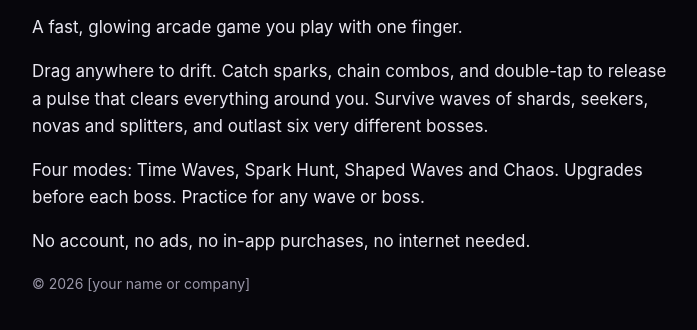
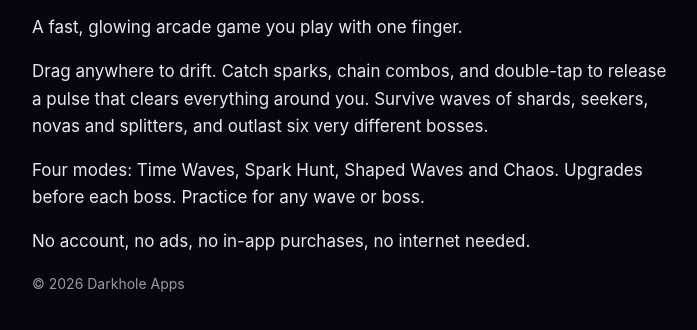
Before and after one commit to proddeandres-max/driftlight-site, a plain HTML site: page index.html in a window 1280 px wide. Shown: the part 118-448 px from the top of the page, without its empty margins (288-985 px from the left). Drawn offline with Linux system fonts and the light colour scheme.

Commit message:
Copyright fixed

```diff
--- a/index.html
+++ b/index.html
@@ -40,7 +40,7 @@
       Practice for any wave or boss.
     </p>
     <p>No account, no ads, no in-app purchases, no internet needed.</p>
-    <p class="small">&copy; 2026 [your name or company]</p>
+    <p class="small">&copy; 2026 Darkhole Apps</p>
   </main>
 </body>
 </html>
```
